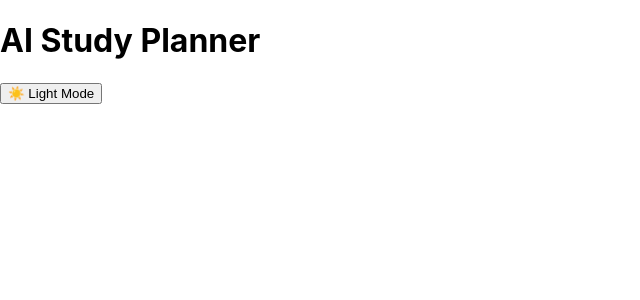
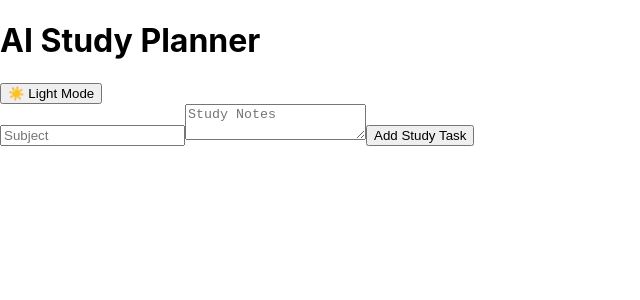
Before and after one commit to akshathanirligi/ai-study-planner, a React (Create React App) app in the folder client/: page /dashboard in a window 1280 px wide. Shown: the top 300 px of the page, without its empty margins (0-640 px from the left). Built offline with nearby package versions, Linux system fonts and the light colour scheme; no server answers; the HTML template or start-up script is replaced by a standard one.

Commit message:
Implement task creation form in Dashboard

```diff
--- a/client/src/pages/Dashboard.js
+++ b/client/src/pages/Dashboard.js
@@ -3,7 +3,42 @@ import axios from "axios";
 
 function Dashboard() {
     const [tasks, setTasks] = useState([]);
+    const [subject, setSubject] = useState("");
+    const [studyNotes, setStudyNotes] = useState("");
+    const [priority, setPriority] = useState("Medium");
+    const [studyHours, setStudyHours] = useState(1);
     const [darkMode, setDarkMode] = useState(true);
+
+    const fetchTasks = async () => {
+        try {
+            const res = await axios.get("https://ai-study-planner-1-9uvs.onrender.com/api/study");
+            setTasks(res.data);
+        } catch (error) {
+            console.log(error.response?.data || error.message);
+        }
+    };
+
+    const addTask = async () => {
+        try {
+            await axios.post("https://ai-study-planner-1-9uvs.onrender.com/api/study", {
+                subject,
+                studyNotes,
+                priority,
+                studyHours
+            });
+            fetchTasks();
+            setSubject("");
+            setStudyNotes("");
+            setPriority("Medium");
+            setStudyHours(1);
+        } catch (error) {
+            console.log(error.response?.data || error.message);
+        }
+    };
+
+    useEffect(() => {
+        fetchTasks();
+    }, []);
 
     return (
         <div className={darkMode ? "container dark" : "container light"}>
@@ -11,6 +46,20 @@ function Dashboard() {
             <button className="theme-toggle" onClick={() => setDarkMode(!darkMode)}>
                 {darkMode ? "☀️ Light Mode" : "🌙 Dark Mode"}
             </button>
+            <div className="form-container">
+                <input
+                    type="text"
+                    placeholder="Subject"
+                    value={subject}
+                    onChange={(e) => setSubject(e.target.value)}
+                />
+                <textarea
+                    placeholder="Study Notes"
+                    value={studyNotes}
+                    onChange={(e) => setStudyNotes(e.target.value)}
+                />
+                <button onClick={addTask}>Add Study Task</button>
+            </div>
         </div>
     );
 }
```
